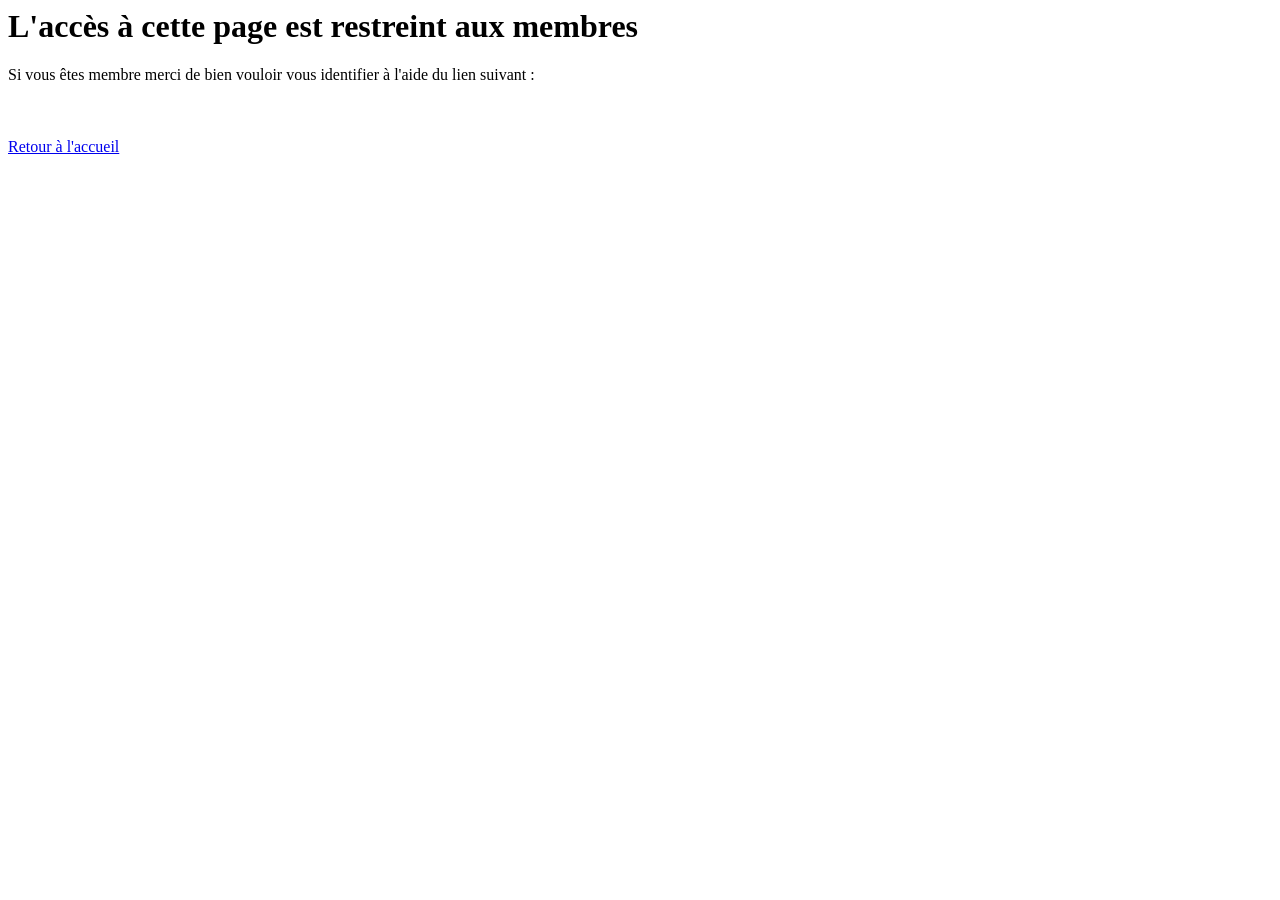
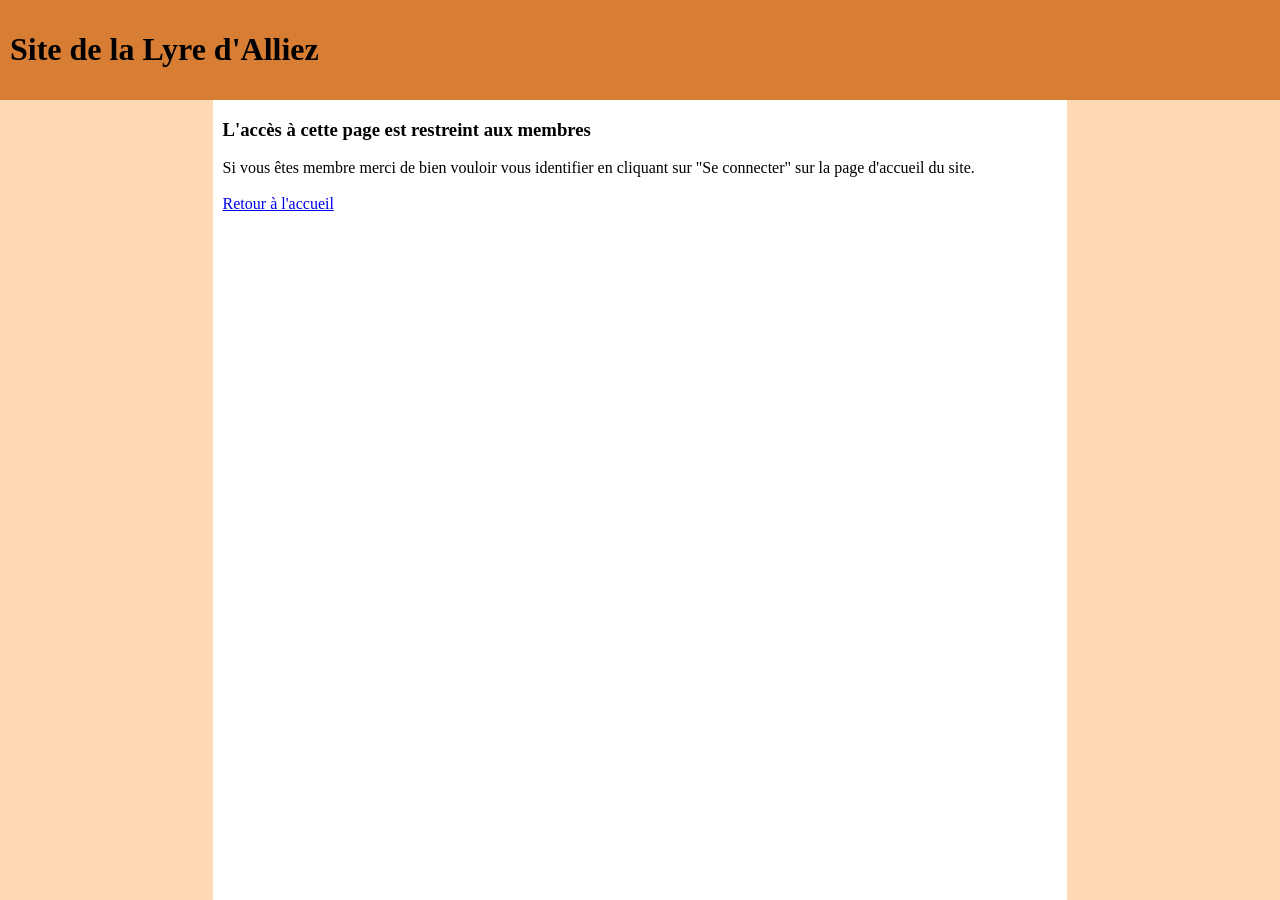
Before and after one commit to JL31/Site_Lyre_d_Alliez, a Django app: page /acces_interdit/ in a window 1280 px wide. Before the commit the page ends 154 px from the top, so only its background shows below. Run offline with Django 3.2, Linux system fonts and the light colour scheme; some libraries are stand-ins or nearby versions.

Commit message:
Amélioration de la page de l'accès interdit

```diff
--- a/lyre_d_alliez/static/css/overall_style.css
+++ b/lyre_d_alliez/static/css/overall_style.css
@@ -11,6 +11,7 @@ header
 {
     display: flex;
     justify-content: flex-end;
+    padding-right: 10px;
 }
 
 #lien_connexion, #lien_deconnexion
@@ -33,9 +34,9 @@ header
     justify-content: space-between;
 }
 
-#titre_header a
+#titre_header
 {
-    margin-left: 10px;
+    padding-left: 5px;
     color: black;
     text-decoration: none;
 }
@@ -603,8 +604,8 @@ strong
     margin-right: 10px;
 }
 
-/* Mise en forme des options du memebre connecté */
-/* --------------------------------------------- */
+/* Mise en forme des options du membre connecté */
+/* -------------------------------------------- */
 
 hr
 {
@@ -619,3 +620,36 @@ hr
 {
     border: 1px solid black;
 }
+
+
+/* Mise en forme de la page de l'accès interdit */
+/* -------------------------------------------- */
+
+#body_acces_interdit
+{
+    min-height: 100vh;
+    margin: 0px;
+    padding: 0px;
+}
+
+#titre_acces_interdit
+{
+    background-color: RGB(216,125,52);
+    padding: 10px;
+}
+
+#conteneur_acces_interdit
+{
+    min-height: 100vh;
+    display: flex;
+    justify-content: center;
+    background-color: RGB(255,217,179);
+}
+
+#contenu_partie_remplie
+{
+    min-height: 100vh;
+    width: 66%;
+    background-color: white;
+    padding-left: 10px;
+}
--- a/lyre_d_alliez/templates/acces_interdit.html
+++ b/lyre_d_alliez/templates/acces_interdit.html
@@ -1,10 +1,34 @@
-<h1>L'accès à cette page est restreint aux membres</h1>
-<div id="message_acces_interdit">
-    Si vous êtes membre merci de bien vouloir vous identifier à l'aide du lien suivant :
-    <br />
-    <br />
-    <!-- {% comment %} <a href="{% url 'connexion' %}">Connexion</a> {% endcomment %} -->
-    <br />
-    <br />
-    <a href="{% url 'accueil' %}">Retour à l'accueil</a>
-</div>
+{% load static %}
+
+<!DOCTYPE html>
+<html lang="fr" id="html_acces_interdit">
+<head>
+       <meta charset="utf-8" />
+       <title>Accès interdit</title>
+
+        <!-- Feuilles de style -->
+        <!-- ----------------- -->
+
+        <!-- feuille de style globale -->
+        <link rel="stylesheet" type="text/css" href="{% static 'css/overall_style.css' %}" />
+    </head>
+
+    <body id="body_acces_interdit">
+        <div id="conteneur_global_acces_interdit">
+            <div id="titre_acces_interdit">
+                <h1>Site de la Lyre d'Alliez</h1>
+            </div>
+            <div id="conteneur_acces_interdit">
+                <div id="contenu_partie_remplie">
+                    <h3>L'accès à cette page est restreint aux membres</h3>
+                    <div id="message_acces_interdit">
+                        Si vous êtes membre merci de bien vouloir vous identifier en cliquant sur "Se connecter" sur la page d'accueil du site.
+                        <br />
+                        <br />
+                        <a href="{% url 'accueil' %}">Retour à l'accueil</a>
+                    </div>
+                </div>
+            </div>
+        </div>
+    </body>
+</html>
--- a/lyre_d_alliez/templates/navigation.html
+++ b/lyre_d_alliez/templates/navigation.html
@@ -6,7 +6,6 @@
         <div class="container">
             <ul class="nav">
                 <li class="dropdown">
-                    <!-- {% comment %} <a href="{% url 'actualites' %}">Actualités</a> {% endcomment %} -->
                     <a class="dropdown-toggle" data-toggle="dropdown" href="#">Actualités <b class="caret"></b></a>
                     <ul id="sous_menu_actualites" class="dropdown-menu">
                         <li class="sous-menu"><a href="{% url 'agenda' %}">Agenda</a></li>
@@ -16,7 +15,6 @@
                 </li>
 
                 <li class="dropdown">
-                    <!-- {% comment %} <a href="{% url 'association' %}">L'association</a> {% endcomment %} -->
                     <a class="dropdown-toggle" data-toggle="dropdown" href="#">L'association <b class="caret"></b></a>
                     <ul id="sous_menu_association" class="dropdown-menu">
                         <li class="sous-menu"><a href="{% url 'presentation' %}">Présentation : notre histoire</a></li>
@@ -31,12 +29,10 @@
                 {% if user.is_authenticated %}
                     {% if request.user.membre.est_membre or request.user.membre.est_membre_du_bureau or request.user.membre.est_le_chef %}
                     <li>
-                        <!-- {% comment %} <a href="{% url 'photos' %}">Photos</a> {% endcomment %} -->
                         <a href="{% url 'photos' %}">Photos</a>
                         {% block sous_menu_photos %}{% endblock %}
                     </li>
                     <li>
-                        <!-- {% comment %} <a href="{% url 'videos' %}">Vidéos</a> {% endcomment %} -->
                         <a href="{% url 'videos' %}">Vidéos</a>
                         {% block sous_menu_videos %}{% endblock %}
                     </li>
@@ -51,7 +47,6 @@
 
                 {% if user.is_authenticated and request.user.membre.est_le_chef %}
                 <li>
-                    <!-- {% comment %} <a href="{% url 'les_outils_du_chef' %}">Les outils du chef</a> {% endcomment %} -->
                     <a href="{% url 'les_outils_du_chef' %}">Les outils du chef</a>
                 </li>
                 {% endif %}
```
